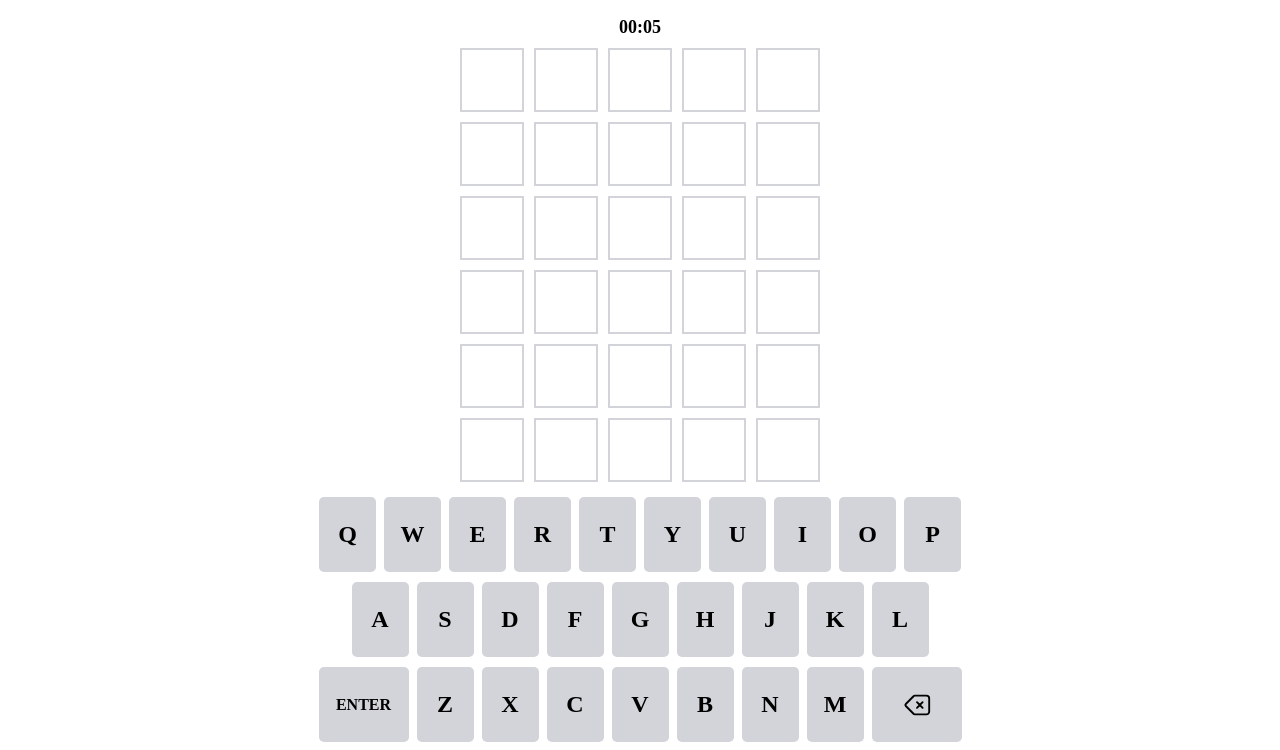
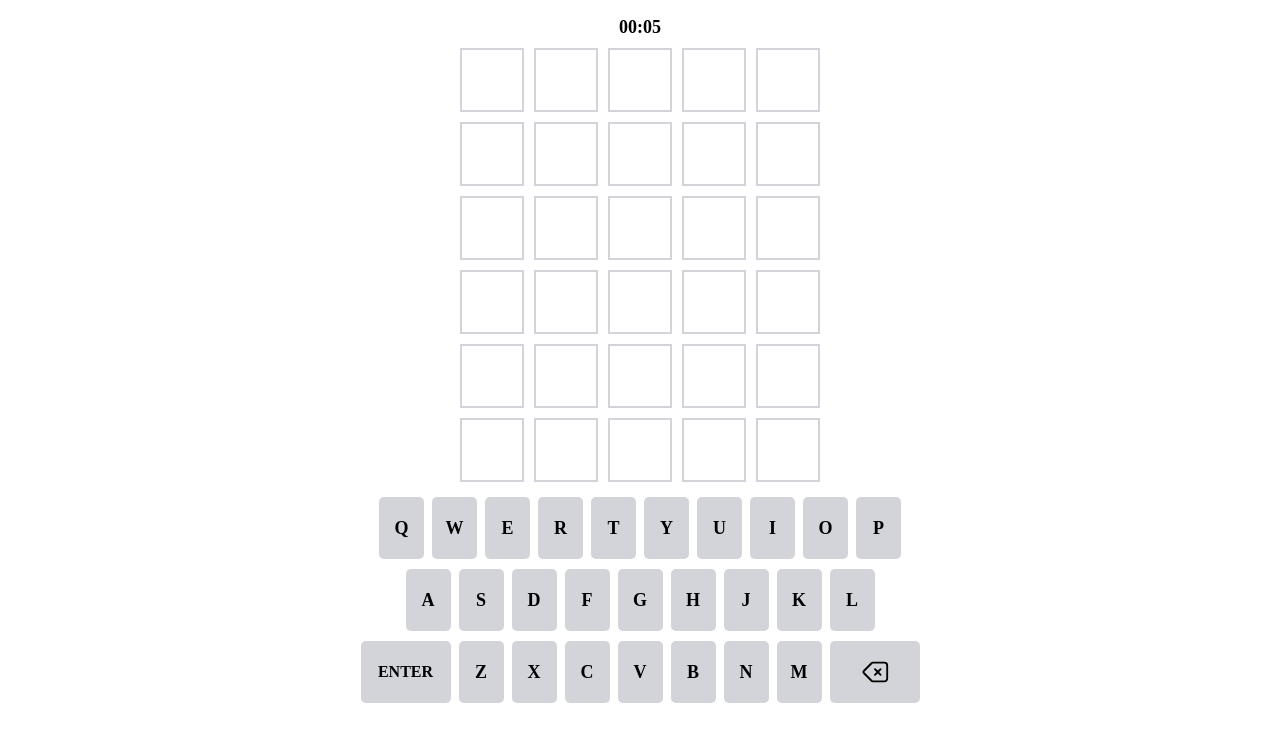
Before and after one commit to MinJoo-Huh/wordleGame, a plain HTML site: page index.html in a window 1280 px wide. Shown: the part 79-829 px from the top of the page. After the commit the page ends 800 px from the top, so only its background shows below. Drawn offline with Linux system fonts and the light colour scheme; a web font is replaced by a local one.

Commit message:
[워들] CSS 변경
키보드 크기 및 위치 변경

```diff
--- a/css/footer.css
+++ b/css/footer.css
@@ -22,13 +22,13 @@ footer {
   justify-content: center;
   align-items: center;
 
-  height: 75px;
-  width: 57px;
+  height: 62px;
+  width: 45px;
 
   border-radius: 5px;
 
-  font-weight: bolder;
-  font-size: x-large;
+  font-weight: bold;
+  font-size: large;
 
   background-color: #d2d4d9;
 }
--- a/css/main.css
+++ b/css/main.css
@@ -26,6 +26,9 @@ main {
   justify-content: center;
   align-items: center;
 
+  font-size: xx-large;
+  font-weight: bolder;
+
   border: 2.5px solid #d2d4d9;
   width: 60px;
   height: 60px;
```
